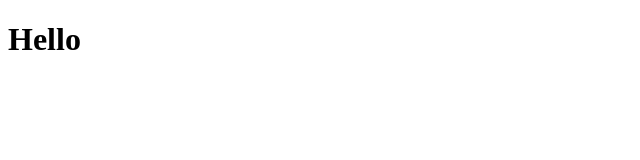
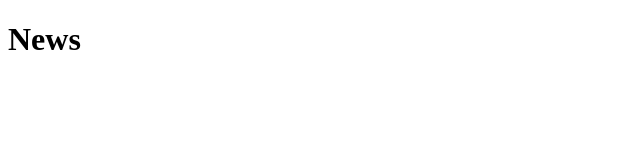
Before and after one commit to coinnewlist/news, a plain HTML site: page index.html in a window 1280 px wide. Shown: the full height of the page, 0-640 px from the left. Drawn offline with Linux system fonts and the light colour scheme.

Commit message:
Update index.html

```diff
--- a/index.html
+++ b/index.html
@@ -2,9 +2,9 @@
 <html lang="en">
 <head>
   <meta charset="UTF-8">
-  <title>Hello</title>
+  <title>New</title>
 </head>
 <body>
-  <h1>Hello</h1>
+  <h1>News</h1>
 </body>
 </html>
```
